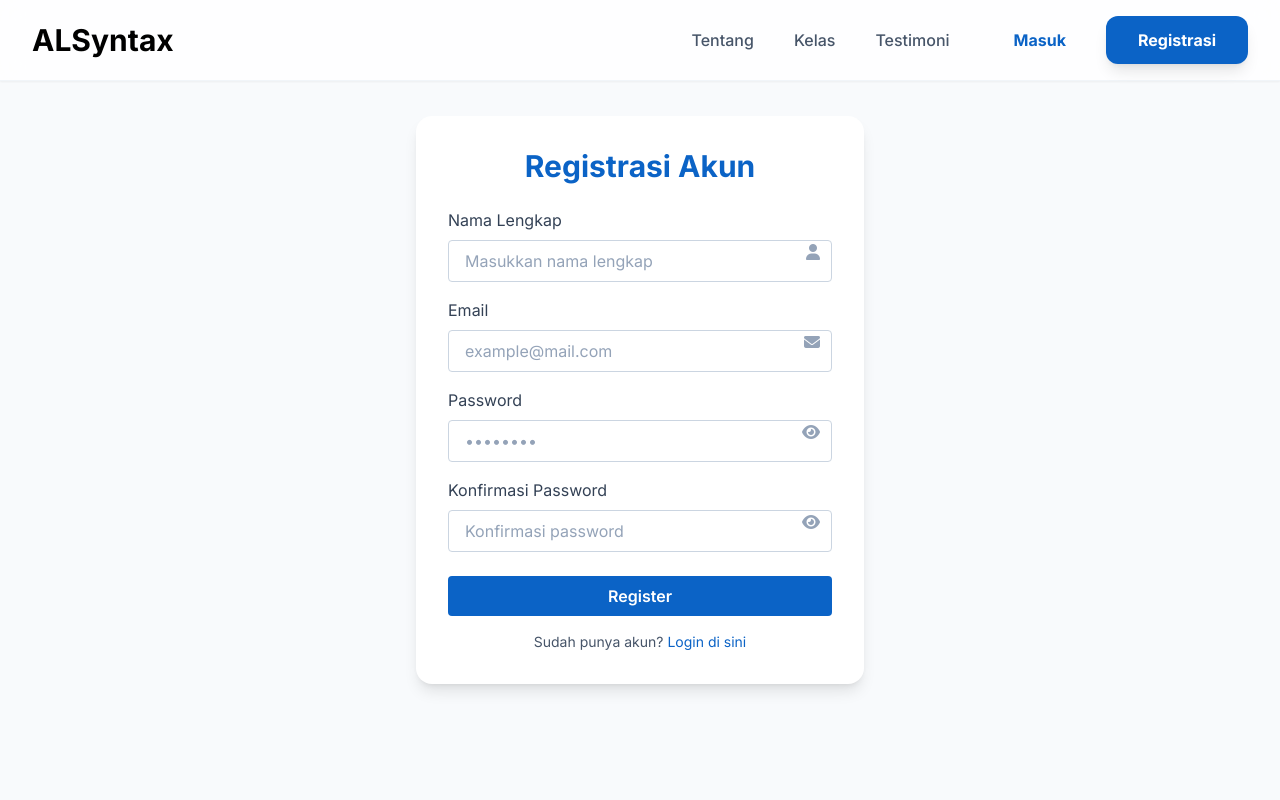
After one commit to muzaaqi/responsi-uts-pwp, a Flask app: page /register in a window 1280 px wide. The commit adds this page. Run offline with Flask 3, Linux system fonts and the light colour scheme; some libraries are stand-ins or nearby versions.

Commit message:
feat(auth): create register feature

```diff
--- a/app.py
+++ b/app.py
@@ -1,6 +1,7 @@
 from flask import Flask, render_template, request, session, redirect, url_for
 from flask_mysqldb import MySQL
 from dotenv import load_dotenv
+from werkzeug.security import generate_password_hash, check_password_hash
 import os
 
 load_dotenv()
@@ -14,6 +15,7 @@ app.config['MYSQL_PORT'] = int(os.getenv('MYSQL_PORT'))
 app.config['MYSQL_USER'] = os.getenv('MYSQL_USER')
 app.config['MYSQL_PASSWORD'] = os.getenv('MYSQL_PASSWORD')
 app.config['MYSQL_DB'] = os.getenv('MYSQL_DB')
+app.config['MYSQL_CURSORCLASS'] = 'DictCursor'
 
 mysql = MySQL(app)
 
@@ -26,28 +28,73 @@ def index():
 
 @app.route('/login', methods=['GET', 'POST'])
 def login():
-    cur = mysql.connection.cursor()
     if request.method == 'POST':
-        email = request.form['email']
-        password = request.form['password']
+        email = request.form.get('email', '').strip().lower()
+        password_input = request.form.get('password', '')
 
-        if not email or not password:
-            return render_template('login.html', message="All fields are required.")
+        if not email or not password_input:
+            return render_template('login.html', message="Semua field wajib diisi.")
 
-        query = "SELECT * FROM users WHERE email=%s AND password=%s"
-        cur.execute(query, (email, password))
-        user = cur.fetchone()
+        cur = mysql.connection.cursor()
+        try:
+            cur.execute("SELECT id, name, email, password FROM users WHERE email=%s", (email,))
+            user = cur.fetchone()
+        finally:
+            cur.close()
 
-        if user:
+        if not user:
+            return render_template('login.html', message="Email atau password salah.")
+
+        if check_password_hash(user['password'], password_input):
             session['is_logged_in'] = True
-            session['user_id'] = user[0]
-            session['name'] = user[1]
-            session['email'] = user[2]
+            session['user_id'] = user['id']
+            session['name'] = user['name']
+            session['email'] = user['email']
             return redirect(url_for('index'))
         else:
-            return render_template('login.html', message="Invalid email or password.")
+            return render_template('login.html', message="Email atau password salah.")
 
     return render_template('login.html')
+
+@app.route('/register', methods=['GET', 'POST'])
+def register():
+    if request.method == 'POST':
+        name = request.form.get('name', '').strip()
+        email = request.form.get('email', '').strip().lower()
+        password = request.form.get('password', '')
+        confirm = request.form.get('confirm_password', '')
+
+        if not all([name, email, password, confirm]):
+            return render_template('register.html', message="Semua field wajib diisi.")
+        if password != confirm:
+            return render_template('register.html', message="Konfirmasi password tidak sama.")
+
+        cur = mysql.connection.cursor()
+        try:
+            cur.execute("SELECT id FROM users WHERE email=%s", (email,))
+            if cur.fetchone():
+                return render_template('register.html', message="Email sudah terdaftar.")
+
+            pwd_hash = generate_password_hash(password)
+            cur.execute(
+                "INSERT INTO users (name, email, password) VALUES (%s, %s, %s)",
+                (name, email, pwd_hash)
+            )
+            mysql.connection.commit()
+
+            # Auto-login setelah registrasi (opsional)
+            cur.execute("SELECT id, name, email FROM users WHERE email=%s", (email,))
+            user = cur.fetchone()
+        finally:
+            cur.close()
+
+        session['is_logged_in'] = True
+        session['user_id'] = user[0] if isinstance(user, tuple) else user['id']
+        session['name'] = user[1] if isinstance(user, tuple) else user['name']
+        session['email'] = user[2] if isinstance(user, tuple) else user['email']
+        return redirect(url_for('index'))
+
+    return render_template('register.html')
 
 @app.route('/logout')
 def logout():
--- a/templates/layout.html
+++ b/templates/layout.html
@@ -119,11 +119,13 @@
                   <b>Masuk</b>
                 </button>
               </a>
-              <button
-                class="bg-primary text-white px-8 py-3 rounded-xl hover:bg-blue-700 transition-all duration-300 shadow-lg hover:shadow-xl font-medium"
-              >
-                Registrasi
-              </button>
+              <a href="/register">
+                <button
+                  class="bg-primary text-white px-8 py-3 rounded-xl hover:bg-blue-700 transition-all duration-300 shadow-lg hover:shadow-xl font-medium"
+                >
+                  <b>Registrasi</b>
+                </button>
+              </a>
             </div>
             {% endif %}
           </div>
--- /dev/null
+++ b/templates/register.html
@@ -0,0 +1,106 @@
+{% extends 'layout.html' %}
+
+{% block head %}
+  <title>Register</title>
+  <script src="https://kit.fontawesome.com/a076d05399.js" crossorigin="anonymous"></script>
+{% endblock %}
+
+{% block body %}
+  <div class="min-h-screen flex items-center justify-center">
+    <div class="bg-white p-8 rounded-2xl shadow-lg w-full max-w-md">
+      <h2 class="text-3xl font-bold mb-6 text-center text-primary">Registrasi Akun</h2>
+
+      {% if message %}
+        <div class="mb-4 text-red-500 text-center font-semibold">{{ message }}</div>
+      {% endif %}
+
+      <form method="POST" action="{{ url_for('register') }}">
+        <div class="mb-4 relative">
+          <label class="block text-gray-700 mb-2" for="name">Nama Lengkap</label>
+          <input
+            class="w-full px-4 py-2 border border-gray-300 rounded focus:ring-2 focus:ring-green-400 focus:outline-none transition"
+            type="text"
+            id="name"
+            name="name"
+            placeholder="Masukkan nama lengkap"
+            required
+          />
+          <i class="fa-solid fa-user absolute right-3 top-9 text-gray-400"></i>
+        </div>
+
+        <div class="mb-4 relative">
+          <label class="block text-gray-700 mb-2" for="email">Email</label>
+          <input
+            class="w-full px-4 py-2 border border-gray-300 rounded focus:ring-2 focus:ring-green-400 focus:outline-none transition"
+            type="email"
+            id="email"
+            name="email"
+            placeholder="example@mail.com"
+            required
+          />
+          <i class="fa-solid fa-envelope absolute right-3 top-9 text-gray-400"></i>
+        </div>
+
+        <div class="mb-4 relative">
+          <label class="block text-gray-700 mb-2" for="password">Password</label>
+          <input
+            class="w-full px-4 py-2 border border-gray-300 rounded focus:ring-2 focus:ring-green-400 focus:outline-none transition"
+            type="password"
+            id="password"
+            name="password"
+            placeholder="••••••••"
+            required
+          />
+          <i id="togglePassword" class="fa-solid fa-eye absolute right-3 top-9 text-gray-400 cursor-pointer"></i>
+        </div>
+
+        <div class="mb-6 relative">
+          <label class="block text-gray-700 mb-2" for="confirm_password">Konfirmasi Password</label>
+          <input
+            class="w-full px-4 py-2 border border-gray-300 rounded focus:ring-2 focus:ring-green-400 focus:outline-none transition"
+            type="password"
+            id="confirm_password"
+            name="confirm_password"
+            placeholder="Konfirmasi password"
+            required
+          />
+          <i id="toggleConfirm" class="fa-solid fa-eye absolute right-3 top-9 text-gray-400 cursor-pointer"></i>
+        </div>
+
+        <button
+          class="w-full bg-primary text-white py-2 px-4 rounded hover:bg-primary transition duration-300 font-semibold"
+          type="submit"
+        >
+          Register
+        </button>
+
+        <p class="text-center text-gray-600 mt-4 text-sm">
+          Sudah punya akun?
+          <a href="{{ url_for('login') }}" class="text-primary hover:underline">Login di sini</a>
+        </p>
+      </form>
+    </div>
+  </div>
+
+  <script>
+    // Toggle Password
+    const togglePassword = document.getElementById('togglePassword');
+    const passwordInput = document.getElementById('password');
+    togglePassword.addEventListener('click', () => {
+      const type = passwordInput.getAttribute('type') === 'password' ? 'text' : 'password';
+      passwordInput.setAttribute('type', type);
+      togglePassword.classList.toggle('fa-eye');
+      togglePassword.classList.toggle('fa-eye-slash');
+    });
+
+    // Toggle Confirm Password
+    const toggleConfirm = document.getElementById('toggleConfirm');
+    const confirmInput = document.getElementById('confirm_password');
+    toggleConfirm.addEventListener('click', () => {
+      const type = confirmInput.getAttribute('type') === 'password' ? 'text' : 'password';
+      confirmInput.setAttribute('type', type);
+      toggleConfirm.classList.toggle('fa-eye');
+      toggleConfirm.classList.toggle('fa-eye-slash');
+    });
+  </script>
+{% endblock %}
```
